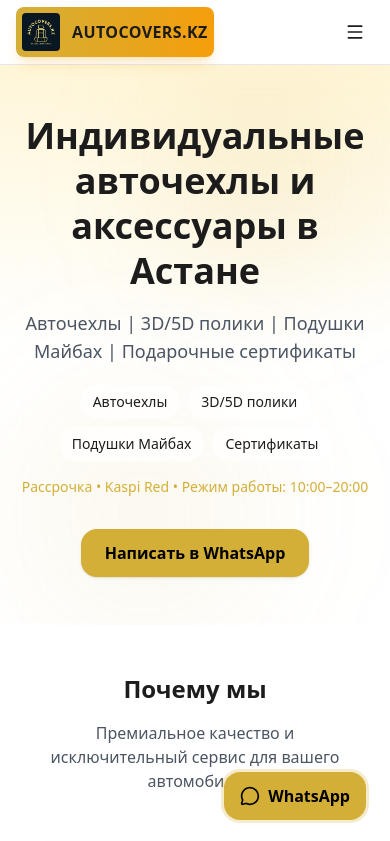
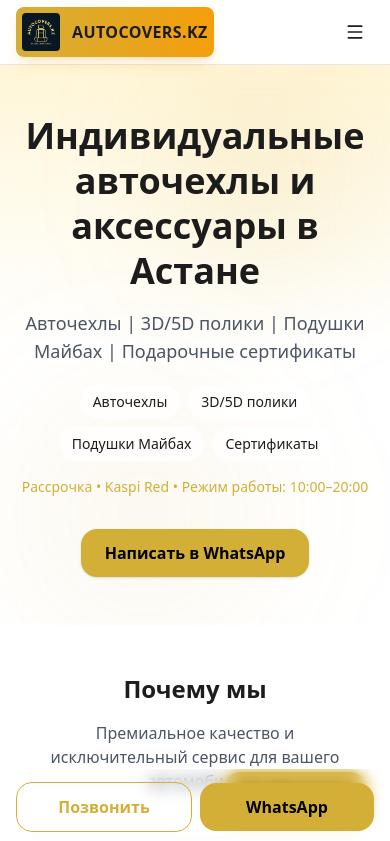
Before and after one commit to Ali-Fayzullaev/autocovers, a Next.js app: page / in a window 390 px wide. Shown: the top 841 px of the page. Built offline with nearby package versions, Linux system fonts and the light colour scheme.

Commit message:
added coll number  fixsed

```diff
--- a/app/layout.tsx
+++ b/app/layout.tsx
@@ -3,6 +3,7 @@ import { Providers } from "./providers";
 import { LanguageProvider } from "@/lib/LanguageContext";
 import { Navbar } from "@/components/Navbar";
 import { WhatsAppFloat } from "@/components/WhatsAppFloat";
+import { MobileCallBar } from "@/components/MobileCallBar";
 
 export const metadata = {
   title: "Autocovers.kz — Авточехлы | Полики | Астана",
@@ -23,6 +24,7 @@ export default function RootLayout({
             <Navbar />
             {children}
             <WhatsAppFloat />
+            <MobileCallBar />
           </LanguageProvider>
         </Providers>
       </body>
--- /dev/null
+++ b/components/MobileCallBar.tsx
@@ -0,0 +1,32 @@
+// components/MobileCallBar.tsx
+"use client";
+
+export function MobileCallBar() {
+  return (
+    <div
+      className="
+      fixed inset-x-0 bottom-0 z-40 md:hidden
+      border-t border-white/10 bg-[var(--bg)]/80 backdrop-blur
+    "
+    >
+      <div className="container-px mx-auto max-w-5xl py-3 flex items-center gap-2">
+        <a
+          href="tel:+77785228800"
+          className="flex-1 btn-outline-gold py-3 rounded-xl text-center"
+          aria-label="Позвонить"
+        >
+          Позвонить
+        </a>
+        <a
+          href="https://wa.me/77785228800"
+          className="flex-1 btn-gold py-3 rounded-xl text-center"
+          aria-label="Написать в WhatsApp"
+          target="_blank"
+          rel="noreferrer"
+        >
+          WhatsApp
+        </a>
+      </div>
+    </div>
+  );
+}
```
Also changed, not shown: components/Hero.tsx (+14 -12 lines).
